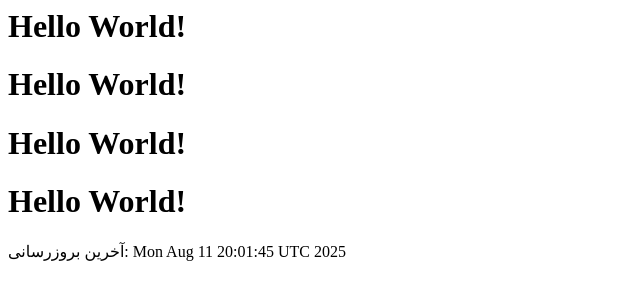
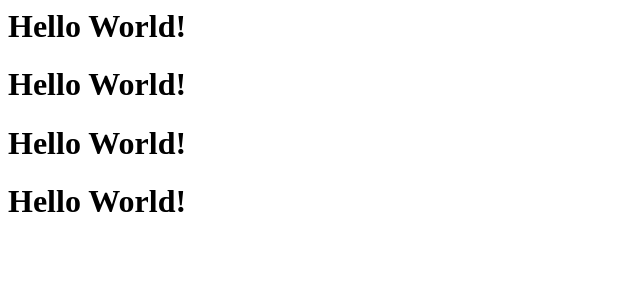
Before and after one commit to farshidf70/DevOps, a plain HTML site: page index.html in a window 1280 px wide. Shown: the whole page, without its empty margins (0-640 px from the left). Drawn offline with Linux system fonts and the light colour scheme.

Commit message:
deploy: ca3c60c9edac18914502c5d5218a19f713b40445

```diff
--- a/index.html
+++ b/index.html
@@ -2,4 +2,3 @@
 <h1>Hello World!</h1>
 <h1>Hello World!</h1>
 <h1>Hello World!</h1>
-آخرین بروزرسانی: Mon Aug 11 20:01:45 UTC 2025
```
